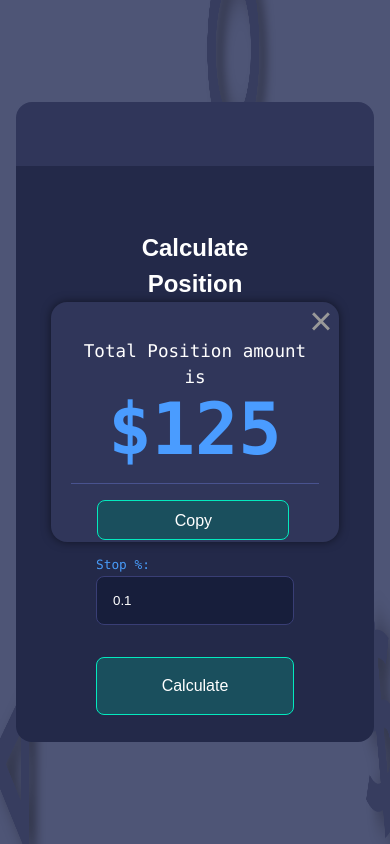
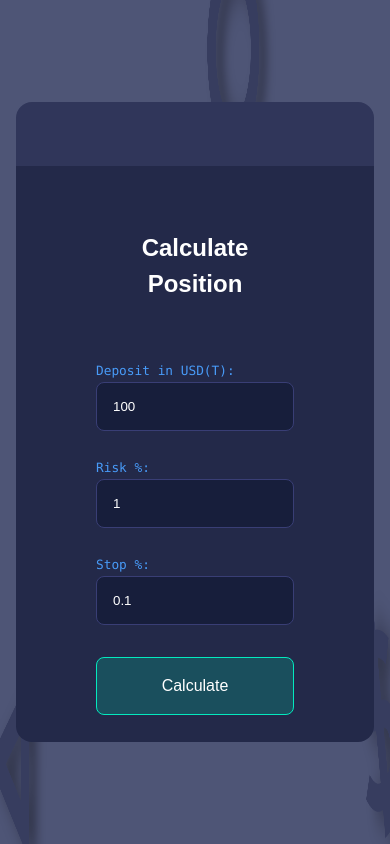
Before and after one commit to Hunter2001/tradeCalc2, a website built with Parcel: page index.html in a window 390 px wide. Built offline with nearby package versions, Linux system fonts and the light colour scheme.

Commit message:
small screens popup fix2

```diff
--- a/index.html
+++ b/index.html
@@ -27,7 +27,7 @@
       </form>
     </div>
     <div class="overlay hidden"></div>
-    <div class="popup">
+    <div class="popup hidden">
       <div class="close">&times;</div>
       <div class="content">
         <p class="text">Total Position amount is</p>
```
